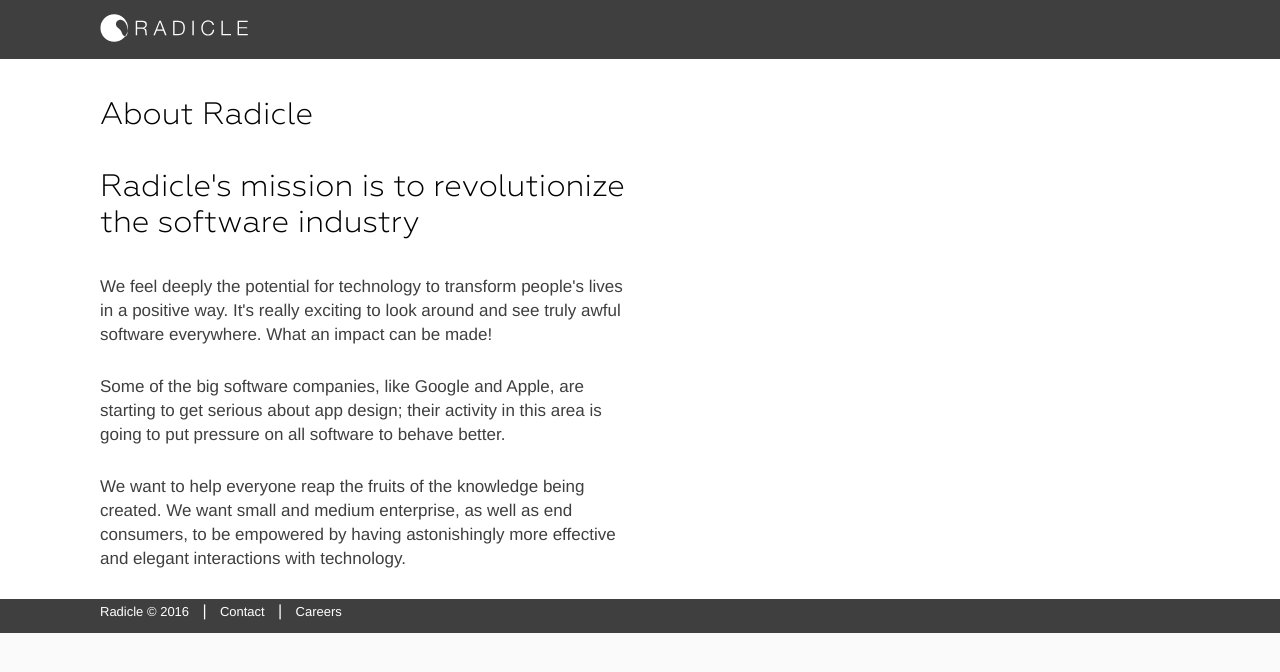
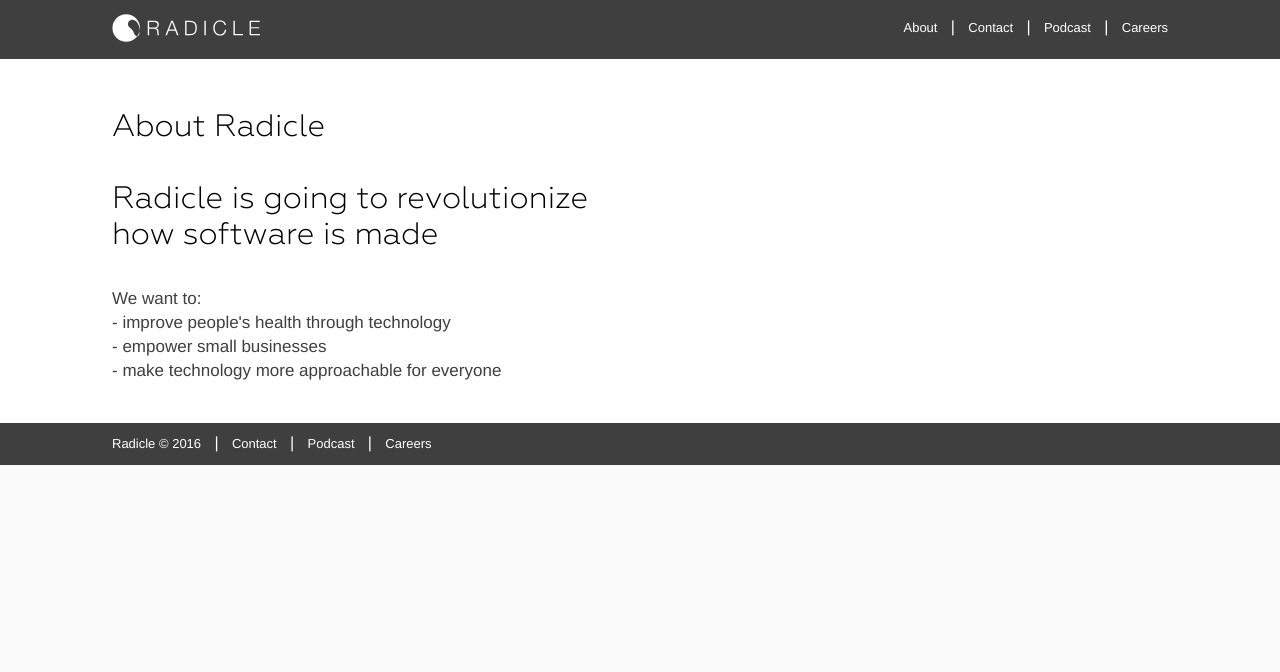
Before and after one commit to RadicleStudios/RadicleWebsite, a Jekyll site: the page built from about.html, in a window 1280 px wide. Shown: the top 672 px of the page. Built offline with Jekyll 4.4.1, drawn with Linux system fonts in a browser that asks for light colours.

Commit message:
Flesh out a rudimentary but attractive site

```diff
--- a/_layouts/default.html
+++ b/_layouts/default.html
@@ -11,55 +11,41 @@
     <link rel="stylesheet" type="text/css" href="/default.css">
   </head>
   <body>
-
     <header>
-      <table class="main-column">
-        <tr>
-          <td>
+      <div class="main-column">
+        <div class="padding">
           <h1>
             <a href="/">
               <img class="middle" src="/assets/logo-dark.svg" alt="Radicle" style="height:32px">
             </a>
+            <nav>
+              <a href="/about.html">About</a> &nbsp; | &nbsp;
+              <a href="/contact.html">Contact</a> &nbsp; | &nbsp;
+              <a href="/radicleexperiment.html">Podcast</a> &nbsp; | &nbsp;
+              <a href="/careers.html">Careers</a>
+            </nav>
           </h1>
-          </td>
-          <td style="text-align: right">
-            <!-- <nav>
-              <ul>
-                <li>
-                  {% if page.url != "/whitepapers.html" %}<a href="/design.html">{% endif %}
-                  WHITEPAPERS
-                  {% if page.url != "/design.html" %}</a>{% endif %}
-                </li> &nbsp; | &nbsp;
-                <li>
-                  {% if page.url != "/studies.html" %}<a href="/studies.html">{% endif %}
-                  STUDIES
-                  {% if page.url != "/studies.html" %}</a>{% endif %}
-                </li> &nbsp; | &nbsp;
-                <li>
-                  {% if page.url != "/notes.html" %}<a href="/notes.html">{% endif %}
-                  UPDATES
-                  {% if page.url != "/notes.html" %}</a>{% endif %}
-                </li>
-              </ul>
-            </nav> -->
-          </td>
-        </tr>
-      </table>
+        </div>
+      </div>
     </header>
-
     <main>
+      <div class="main-column">
+        <div class="padding">
           {{ content }}
+        </div>
+      </div>
     </main>
-
     <footer>
       <div class="main-column">
-        <ul>
-          <li><a href="/about.html">Radicle &copy; 2016</a></li> &nbsp; | &nbsp;
-          <li><a href="/contact.html">Contact</a></li> &nbsp; | &nbsp;
-          <li><a href="/careers.html">Careers</a></li>
-        </ul>
+        <div class="padding">
+          <nav>
+            <a href="/about.html">Radicle &copy; 2016</a> &nbsp; | &nbsp;
+            <a href="/contact.html">Contact</a> &nbsp; | &nbsp;
+            <a href="/radicleexperiment.html">Podcast</a> &nbsp; | &nbsp;
+            <a href="/careers.html">Careers</a>
+          </nav>
+        </div>
       </div>
     </footer>
-
   </body>
 </html>
--- a/about.html
+++ b/about.html
@@ -9,17 +9,12 @@ layout: default
 <p class="featured">
 
 <p class="featured">
-  Radicle's mission is to revolutionize the software industry
+  Radicle is going to revolutionize how software is made
 </p>
 
 <p>
-  We feel deeply the potential for technology to transform people's lives in a positive way. It's really exciting to look around and see truly awful software everywhere. What an impact can be made!
+  We want to:<br>
+  - improve people's health through technology<br>
+  - empower small businesses<br>
+  - make technology more approachable for everyone
 </p>
-
-<p>
-  Some of the big software companies, like Google and Apple, are starting to get serious about app design; their activity in this area is going to put pressure on all software to behave better.
-</p>
-
-<p>
-  We want to help everyone reap the fruits of the knowledge being created. We want small and medium enterprise, as well as end consumers, to be empowered by having astonishingly more effective and elegant interactions with technology.
-</p>
--- a/default.scss
+++ b/default.scss
@@ -15,14 +15,13 @@ body > footer { background-color: #3f3f3f; }
 
 body { max-width: 1440px; margin: 0 auto; }
 img#logo { height: 32px; }
-body > header { padding: 12px; }
-body > main { @extend .main-column; padding: 0 12px; }
-body > footer { padding: 4px 12px 12px 12px; }
 body > header li { display: inline-block; }
 .main-column { width: 100%; min-width: 360px; max-width: 1080px; margin-left: auto; margin-right: auto; }
+.padding { padding: 12px; }
 .reading-width { max-width: 540px; }
 section.tall { margin: 140px 0; }
 main p { @extend .reading-width; }
+h1 > nav { display: block; float: right; }
 
 // Misc
 
--- a/front.scss
+++ b/front.scss
@@ -7,7 +7,7 @@ $color: #787878;
 // Colours
 
 html { background-color: #3f3f3f; }
-body { background-color: #3f3f3f; }
+body { background-color: #3f3f3f; color: #fff; }
 
 // Images
 
@@ -19,17 +19,11 @@ html { width: 100%; height: 100%; }
 body { position: relative; height: 100%; width: 100%; max-width: 1440px; margin: 0 auto; }
 #wrapper { height: 100%; width: 100%; }
 img#logo { height: 32px; }
-li { display: inline-block; }
-main { @extend .main-column; }
-#header-wrapper { padding: 12px; }
-#footer-wrapper { padding: 4px 12px 12px 12px; }
 #wrapper > footer { position: absolute; bottom: 0; width: 100%; }
 .main-column { width: 100%; min-width: 360px; max-width: 1080px; margin-left: auto; margin-right: auto; }
+.padding { padding: 12px; }
 .tall { margin: 140px 0; }
 
-.bullet { display: inline-block; width: 24px; margin-left: -24px; }
-.middle { vertical-align: middle; }
-.center { text-align: center; }
 hr.separator { display: block; width: 72px; margin: 23px auto 24px 0; border-bottom: 1px solid $color; }
 hr.note-separator { width: 100%; margin: 23px 0 24px 0; border-bottom: 1px dashed $color; }
 hr.middle-separator { width: 72px; margin: 23px auto 24px auto; border-bottom: 1px solid $color; }
--- a/typography.scss
+++ b/typography.scss
@@ -18,11 +18,14 @@ $color: #3f3f3f;
 body { font-family: Helvetica, sans-serif; font-weight: lighter; color: $color; }
 
 em, i { font-style: italic; }
-strong, b { font-weight: lighter; color: #111111; }
+strong, b { font-weight: lighter; color: #111; }
 a { color: $key-color; text-decoration: none; }
 blockquote { border-left: 1px solid darken($color, 10%); padding-left: 23px; }
 code { white-space: pre; }
 sup { vertical-align: super; line-height: 0; font-size: smaller; }
+
+header { color: #fff; }
+header nav a { line-height: 32px; font-size: 13px; color: #fff; }
 
 main {
     p  { line-height: 24px; font-size: 17px; margin: 28px 0; }
@@ -31,6 +34,7 @@ main {
     h1 { @extend .featured; margin: 84px 0 28px 0; }
     h2 { line-height: 28px; font-size: 23px; margin: 28px 0; text-align: center; }
     h3 { line-height: 28px; font-size: 18px; margin: 28px 0; }
+    h1 > nav li { line-height: 32px; font-size: 20px; }
 }
 
 blockquote.featured { position: relative; border: 0; padding: 0; max-width: 50%; margin: 112px auto; }
@@ -40,8 +44,8 @@ blockquote.featured cite::before { content: "\2014 \2009"; }
 
 .featured { line-height: 36px; font-size: 31px; margin: 36px 0; font-family: geometria, sans-serif; color: #000; }
 
-body > footer, #wrapper > footer {
+footer {
     color: #fff;
-    li { line-height: 18px; font-size: 13px; display: inline-block; }
     p, li, a { color: #fff; }
 }
+footer nav a { line-height: 18px; font-size: 13px; color: #fff; }
```
Also changed, not shown: _layouts/front.html (+15 -18 lines), index.html (+1 -11 lines), radicleexperiment.html (added, +11 -0 lines). Lines whose indentation alone changed are shown as unchanged.
